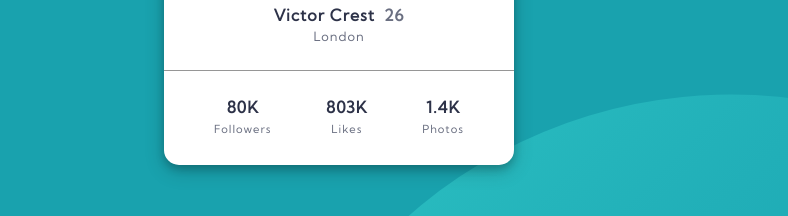
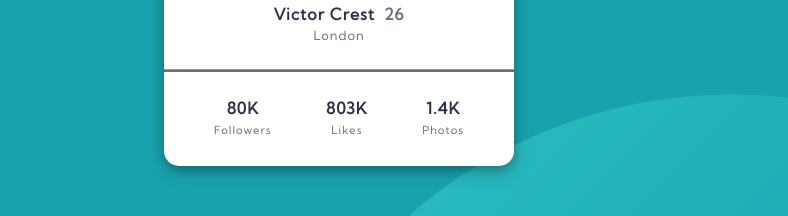
Before and after one commit to Nivas23/profile-card-component, a plain HTML site: page index.html in a window 1280 px wide. Shown: the part 424-640 px from the top of the page, without its empty margins (301-1089 px from the left). Drawn offline with Linux system fonts and the light colour scheme.

Commit message:
added separation line in card component

```diff
--- a/index.html
+++ b/index.html
@@ -77,6 +77,7 @@
       padding: 15px 50px;
       line-height: 20px;
       padding-left:50px ;
+      border-top: 2px solid hsl(227, 10%, 46%) ;
     }
     .basic-details{
       padding: 25px;
```
